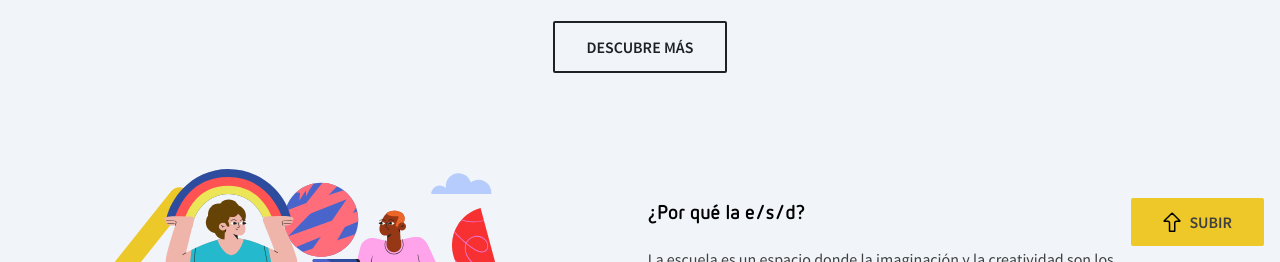
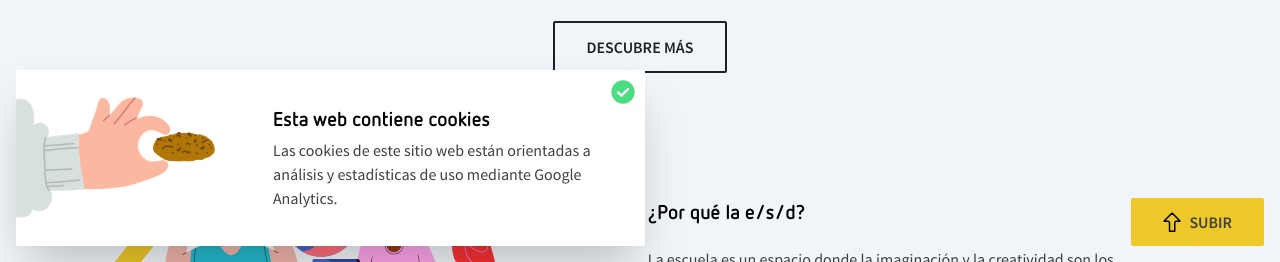
Before and after one commit to caparicio-esd/microsite-aula-esd, a website built with Vite: page index.html in a window 1280 px wide. Shown: the part 538-800 px from the top of the page. Built offline with nearby package versions, Linux system fonts and the light colour scheme.

Commit message:
add cookies

```diff
--- /dev/null
+++ b/app/controllers/cookies.controller.ts
@@ -0,0 +1,13 @@
+const cookiesClose = document.querySelector<HTMLDivElement>(".cookies_close")
+const cookies = document.querySelector<HTMLDivElement>(".cookies")
+export const cookiesController = () => {
+    const showCookieLocal = localStorage.getItem("esdmadrid-estudia-cookie")
+    const showCookie = showCookieLocal == null ? true : false
+    cookiesClose!.addEventListener("click", () => {
+        localStorage.setItem("esdmadrid-estudia-cookie", "true")
+        cookies?.classList.add("cookies_hidden")
+    })
+    if (showCookie) {
+        cookies?.classList.remove("cookies_hidden")
+    }
+}
--- a/app/main.ts
+++ b/app/main.ts
@@ -1,4 +1,5 @@
 import "./../assets/styles/style.sass";
+import { cookiesController } from "./controllers/cookies.controller";
 
 import {
   faqControllerInit,
@@ -17,4 +18,5 @@ window.addEventListener("DOMContentLoaded", () => {
   faqSearchControllerInit();
   initDesktopSwiperController();
   headerMobileButtonController();
+  cookiesController()
 });
--- a/assets/styles/style.sass
+++ b/assets/styles/style.sass
@@ -41,3 +41,26 @@ body
     @apply fixed bottom-4 right-4
     @apply z-50
     @apply flex gap-2 items-center
+
+
+.cookies
+  @apply block fixed bottom-4 left-4 z-30 w-[calc(100%-32px)] lg:w-auto
+  @apply flex flex-col lg:flex-row gap-8 items-center p-6 lg:p-4 lg:pl-0
+  @apply bg-white shadow-2xl overflow-hidden
+  &.cookies_hidden
+    @apply hidden
+  .cookies_picture
+    @apply flex h-36 -translate-x-4
+    img
+      @apply object-contain
+  .cookies_text
+    @apply max-w-[40ch]
+    h3
+      @apply mb-2
+    p
+      @apply mb-0
+  .cookies_close
+    @apply absolute top-2 right-2 cursor-pointer
+    svg
+      path
+        @apply fill-green-400
--- a/index.html
+++ b/index.html
@@ -595,10 +595,50 @@
       </div>
     </footer>
     <!-- /footer -->
+    <div class="cookies cookies_hidden">
+      <div class="cookies_picture">
+        <img src="./assets/images/Hands - Pinch.png" alt="" />
+      </div>
+      <div class="cookies_text">
+        <h3>Esta web contiene cookies</h3>
+        <p>
+          Las cookies de este sitio web están orientadas a análisis y
+          estadísticas de uso mediante Google Analytics.
+        </p>
+      </div>
+      <div class="cookies_close">
+        <svg
+          width="28"
+          height="28"
+          viewBox="0 0 16 16"
+          fill="none"
+          xmlns="http://www.w3.org/2000/svg"
+        >
+          <path
+            d="M7.06668 9.20004L5.61668 7.75004C5.49445 7.62782 5.34445 7.56671 5.16668 7.56671C4.9889 7.56671 4.83334 7.63337 4.70001 7.76671C4.57779 7.88893 4.51668 8.04449 4.51668 8.23337C4.51668 8.42226 4.57779 8.57782 4.70001 8.70004L6.60001 10.6C6.72223 10.7223 6.87779 10.7834 7.06668 10.7834C7.25557 10.7834 7.41112 10.7223 7.53334 10.6L11.3167 6.81671C11.4389 6.69449 11.5 6.54449 11.5 6.36671C11.5 6.18893 11.4333 6.03337 11.3 5.90004C11.1778 5.77782 11.0222 5.71671 10.8333 5.71671C10.6445 5.71671 10.4889 5.77782 10.3667 5.90004L7.06668 9.20004ZM8.00001 14.6667C7.07779 14.6667 6.21112 14.4916 5.40001 14.1414C4.5889 13.7912 3.88334 13.3163 3.28334 12.7167C2.68334 12.1167 2.20845 11.4112 1.85868 10.6C1.5089 9.78893 1.33379 8.92226 1.33334 8.00004C1.33334 7.07782 1.50845 6.21115 1.85868 5.40004C2.2089 4.58893 2.68379 3.88337 3.28334 3.28337C3.88334 2.68337 4.5889 2.20849 5.40001 1.85871C6.21112 1.50893 7.07779 1.33382 8.00001 1.33337C8.92223 1.33337 9.7889 1.50849 10.6 1.85871C11.4111 2.20893 12.1167 2.68382 12.7167 3.28337C13.3167 3.88337 13.7918 4.58893 14.142 5.40004C14.4922 6.21115 14.6671 7.07782 14.6667 8.00004C14.6667 8.92226 14.4916 9.78893 14.1413 10.6C13.7911 11.4112 13.3162 12.1167 12.7167 12.7167C12.1167 13.3167 11.4111 13.7918 10.6 14.142C9.7889 14.4923 8.92223 14.6672 8.00001 14.6667Z"
+            fill="black"
+          />
+        </svg>
+      </div>
+    </div>
 
     <!-- Script -->
     <!-- <script type="module" src="/app/videos.js"></script> -->
     <script src="https://www.youtube.com/iframe_api" async></script>
     <script type="module" src="/app/main.ts"></script>
+    <!-- Google tag (gtag.js) -->
+    <script
+      async
+      src="https://www.googletagmanager.com/gtag/js?id=G-90GTMT7CN7"
+    ></script>
+    <script>
+      window.dataLayer = window.dataLayer || [];
+      function gtag() {
+        dataLayer.push(arguments);
+      }
+      gtag("js", new Date());
+
+      gtag("config", "G-90GTMT7CN7");
+    </script>
   </body>
 </html>
```
Also changed, not shown: assets/images/Hands - Pinch.png (added).
